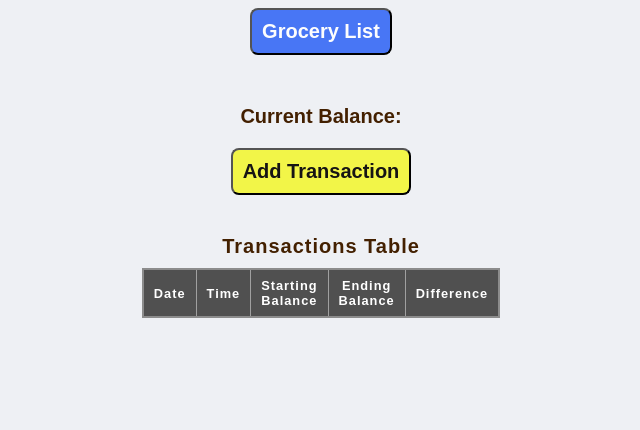
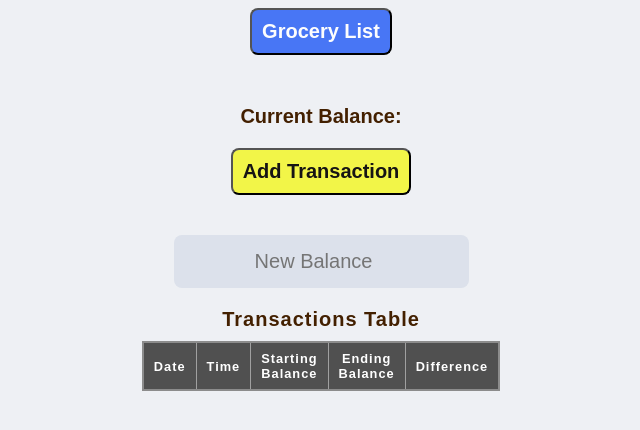
Before and after one commit to mt-evan/groceryListWithBalanceTracker, a website with bundled scripts: page balance/balanceTracker.html in a window 1280 px wide. Shown: the part 202-632 px from the top of the page, without its empty margins (319-959 px from the left). Built offline with nearby package versions, Linux system fonts and the light colour scheme; no server answers.

Commit message:
added html for input for new balance

```diff
--- a/balance/balanceTracker.html
+++ b/balance/balanceTracker.html
@@ -14,6 +14,7 @@
                 </a>
                 <p class="balance" id="current-balance">Current Balance: </p>
                 <button id="add-transaction-button">Add Transaction</button>
+                <input type="number" id="input-field" placeholder="New Balance">
             </div>
             <div class="transactions-container">
                 <table id="transactions-table">
@@ -28,7 +29,6 @@
                           </tr>
                     </thead>
                     <tbody id="transactions-body">
-
                     </tbody>
                   </table>
             </div>
```
